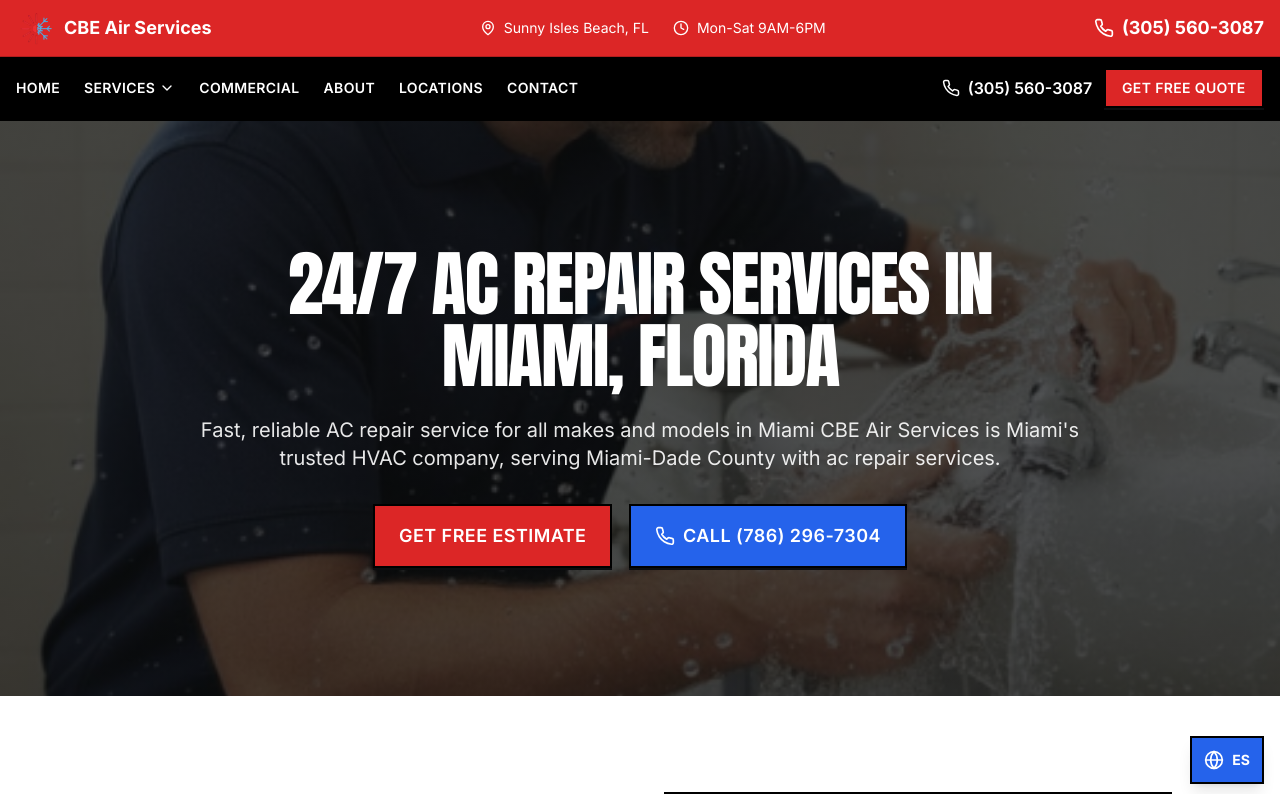
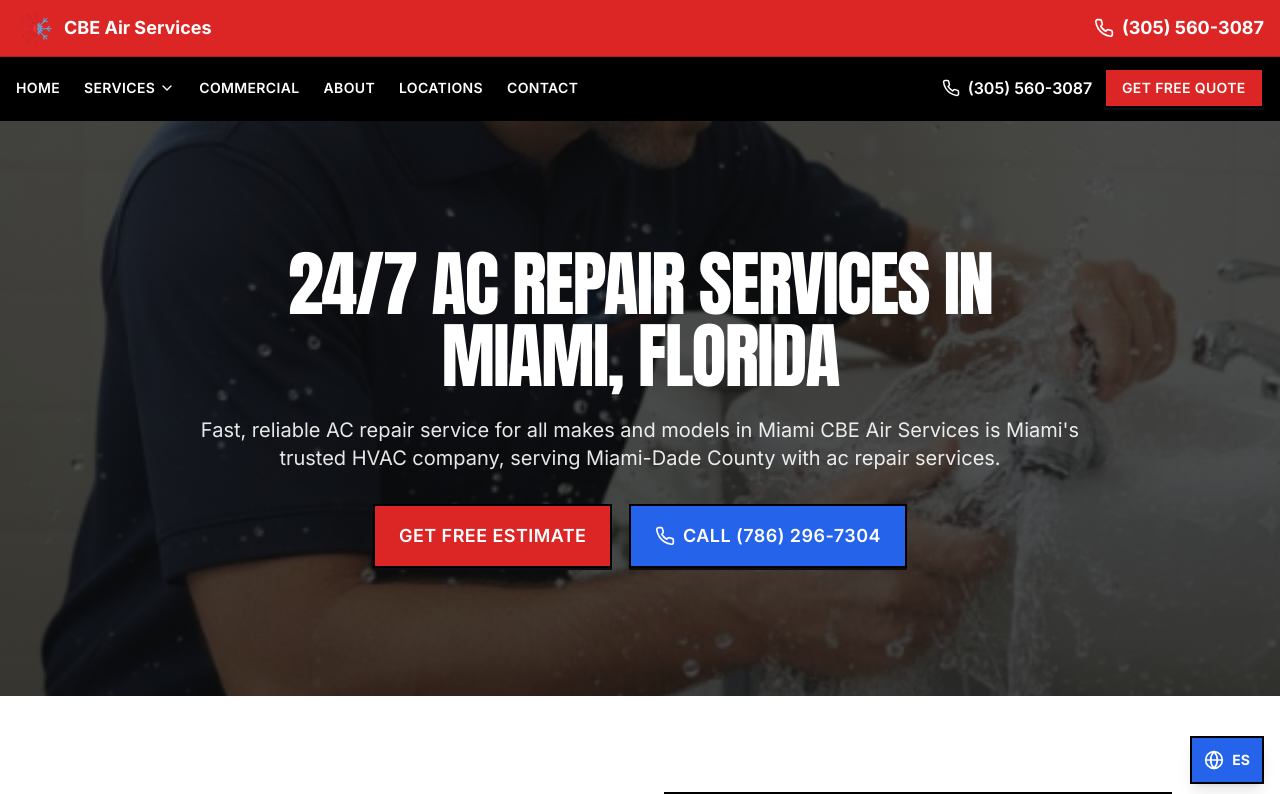
Before and after one commit to ChrolloAce/DirectPestSolutions, a Next.js app: page /ac-repair in a window 1280 px wide. Shown: the top 794 px of the page. Built offline with nearby package versions, Linux system fonts and the light colour scheme.

Commit message:
Remove location and hours from TopBar, add 2 more featured services for homepage

```diff
--- a/components/layout/TopBar.tsx
+++ b/components/layout/TopBar.tsx
@@ -1,7 +1,7 @@
 'use client'
 
 import React from 'react'
-import { Phone, Clock, MapPin } from 'lucide-react'
+import { Phone } from 'lucide-react'
 
 export class TopBar extends React.Component {
   render() {
@@ -18,16 +18,9 @@
               </a>
             </div>
 
-            {/* Center: Business Info */}
+            {/* Center: Empty for now */}
             <div className="flex items-center gap-6">
-              <div className="flex items-center gap-2">
-                <MapPin size={16} />
-                <span className="text-sm">Sunny Isles Beach, FL</span>
-              </div>
-              <div className="flex items-center gap-2">
-                <Clock size={16} />
-                <span className="text-sm">Mon-Sat 9AM-6PM</span>
-              </div>
+              {/* Location and hours removed as requested */}
             </div>
 
             {/* Right: Phone */}
--- a/content/services.ts
+++ b/content/services.ts
@@ -157,6 +157,7 @@
       'Immediate relief'
     ],
     href: '/services/weekend-service-miami',
+    featured: true,
     emergency: true
   },
   {
@@ -177,7 +178,8 @@
       'Energy savings',
       'Eliminate odors'
     ],
-    href: '/services/regular-service-miami'
+    href: '/services/regular-service-miami',
+    featured: true
   }
 ]
 
```
